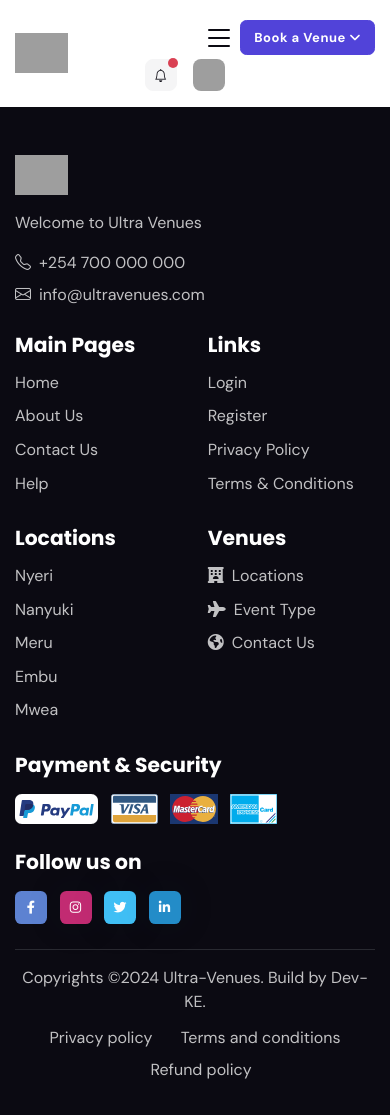
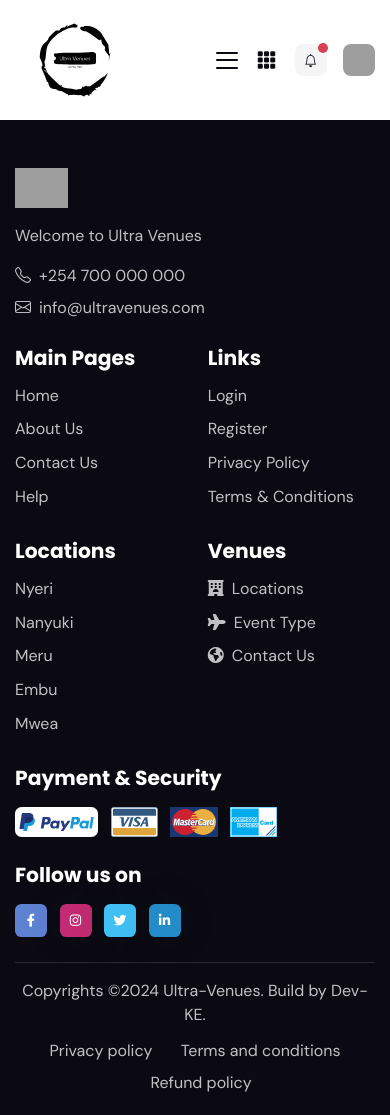
Before and after one commit to gitongatonny/ultra-venues, a PHP site: page / in a window 390 px wide. Before the commit the page ends 1079 px from the top, so only its background shows below. Run offline with PHP 8.4, Linux system fonts and the light colour scheme; grey boxes are pictures that could not be loaded.

Commit message:
Setup the new main header

```diff
--- /dev/null
+++ b/includes/header-main.php
@@ -0,0 +1,238 @@
+<!-- Header START -->
+<header class="navbar-light header-sticky">
+	<!-- Logo Nav START -->
+	<nav class="navbar navbar-expand-xl">
+		<div class="container">
+			<!-- Logo START -->
+			<a class="navbar-brand" href="index.php">
+				<img class="light-mode-item navbar-brand-item" src="assets/images/logo.svg" alt="ultra-venues-logo" style="height: 80px; width: 120px;">
+				<img class="dark-mode-item navbar-brand-item" src="assets/images/logo.svg" alt="ultra-venues-logo" style="height: 80px; width: 120px;">
+			</a>
+			<!-- Logo END -->
+
+			<!-- Responsive navbar toggler -->
+			<button class="navbar-toggler ms-auto ms-sm-0 p-0 p-sm-2" type="button" data-bs-toggle="collapse" data-bs-target="#navbarCollapse" aria-controls="navbarCollapse" aria-expanded="false" aria-label="Toggle navigation">
+				<span class="navbar-toggler-animation">
+					<span></span>
+					<span></span>
+					<span></span>
+				</span>
+        <span class="d-none d-sm-inline-block small">Menu</span>
+			</button>
+
+			<!-- Responsive category toggler -->
+			<button class="navbar-toggler ms-sm-auto mx-3 me-md-0 p-0 p-sm-2" type="button" data-bs-toggle="collapse" data-bs-target="#navbarCategoryCollapse" aria-controls="navbarCategoryCollapse" aria-expanded="false" aria-label="Toggle navigation">
+				<i class="bi bi-grid-3x3-gap-fill fa-fw"></i><span class="d-none d-sm-inline-block small">Category</span>
+			</button>
+
+			<!-- Main navbar START -->
+			<div class="navbar-collapse collapse" id="navbarCollapse">
+				<ul class="navbar-nav navbar-nav-scroll me-auto">
+
+					<!-- Nav item Locations -->
+					<li class="nav-item dropdown">
+							<a class="nav-link dropdown-toggle" href="#" id="pagesFacilities" data-bs-toggle="dropdown" aria-haspopup="true" aria-expanded="false">Find a Venue Location</a>
+							<ul class="dropdown-menu" aria-labelledby="pagesFacilities">
+								<h6 class="mb-3"><i class="bi bi-pin-map-fill text-primary me-2"></i>Locations</h6>
+								<hr class="my-2">
+								<ul class="list-unstyled">
+									<li> <a class="dropdown-item" href="#">Nyeri</a> </li>
+									<li> <a class="dropdown-item" href="#">Nanyuki</a> </li>
+									<li> <a class="dropdown-item" href="#">Embu</a> </li>
+									<li> <a class="dropdown-item" href="#">Meru</a> </li>
+									<li> <a class="dropdown-item" href="#">Mwea</a> </li>
+									<li> <a class="dropdown-item" href="#">Naromoru</a> </li>
+									<li> <a class="dropdown-item" href="#">Runyenjes</a> </li>
+									<li> <a class="dropdown-item" href="#">Nyahururu</a> </li>
+									<li> <a class="dropdown-item" href="#">Timau</a> </li>
+								</ul>
+							</ul>
+					</li>
+					<!-- Nav item Locations -->
+
+
+
+					<!-- Nav item Venue Types -->
+					<li class="nav-item dropdown">
+							<a class="nav-link dropdown-toggle" href="#" id="pagesFacilities" data-bs-toggle="dropdown" aria-haspopup="true" aria-expanded="false">Venue Types</a>
+							<ul class="dropdown-menu" aria-labelledby="pagesFacilities">
+							<h6 class="mb-3"><i class="bi bi-list-ul text-primary me-2"></i>Venue Types</h6>
+								<hr class="my-2">
+								<ul class="list-unstyled">
+									<li> <a class="dropdown-item" href="#">All</a> </li>
+									<li> <a class="dropdown-item" href="#">Hotels</a> </li>
+									<li> <a class="dropdown-item" href="#">Villas</a> </li>
+									<li> <a class="dropdown-item" href="#">Palace</a> </li>
+									<li> <a class="dropdown-item" href="#">Resorts</a> </li>
+									<li> <a class="dropdown-item" href="#">Gardens</a> </li>
+								</ul>
+							</ul>
+					</li>
+					<!-- Nav item Venue Types -->
+
+
+
+					<!-- Nav item Venue Types -->
+					<li class="nav-item dropdown">
+							<a class="nav-link dropdown-toggle" href="#" id="pagesFacilities" data-bs-toggle="dropdown" aria-haspopup="true" aria-expanded="false">Event Categories</a>
+							<ul class="dropdown-menu" aria-labelledby="pagesFacilities">
+							<h6 class="mb-3"><i class="bi bi-grid-3x3-gap text-primary me-2"></i>Event Categories</h6>
+								<hr class="my-2">
+								<ul class="list-unstyled">
+									<li> <a class="dropdown-item" href="#"><i class="fa-solid fa-umbrella-beach fa-fw me-2"></i>Wedding</a> </li>
+									<li> <a class="dropdown-item" href="#"><i class="fa-solid fa-city fa-fw me-2"></i>Personal Custom Event</a> </li>
+									<li> <a class="dropdown-item" href="#"><i class="fa-solid fa-spa fa-fw me-2"></i>Family Gathering</a> </li>
+									<li> <a class="dropdown-item" href="#"><i class="fa-solid fa-mountain-sun fa-fw me-2"></i>Graduation</a> </li>
+									<li> <a class="dropdown-item" href="#"><i class="fa-solid fa-golf-ball-tee fa-fw me-2"></i>Symposium</a> </li>
+									<li> <a class="dropdown-item" href="#"><i class="fa-solid fa-gopuram fa-fw me-2"></i>Staff Retreat</a> </li>
+									<li> <a class="dropdown-item" href="#"><i class="fa-solid fa-mountain-sun fa-fw me-2"></i>Corporate Meeting</a> </li>
+								</ul>
+							</ul>
+					</li>
+					<!-- Nav item Venue Types -->
+
+
+					<!-- Nav item Venue Offerings -->
+					<li class="nav-item dropdown">
+							<a class="nav-link dropdown-toggle" href="#" id="pagesFacilities" data-bs-toggle="dropdown" aria-haspopup="true" aria-expanded="false">Venue Offerings</a>
+							<ul class="dropdown-menu" aria-labelledby="pagesFacilities">
+
+								<li> <a class="dropdown-item" href="#">Banquet</a></li>
+								<li> <a class="dropdown-item" href="#">Conference and Meeting</a></li>
+								<li> <a class="dropdown-item" href="#">Open Garden Space</a></li>
+								<li> <a class="dropdown-item" href="#">Large Parking Area</a></li>
+								<li> <a class="dropdown-item" href="#">Food & Drinks Available</a></li>
+								<li> <a class="dropdown-item" href="#">Luggage Storage</a></li>
+								<li> <a class="dropdown-item" href="#">Summer Terrace</a></li>
+								<li> <a class="dropdown-item" href="#">DJs and MCs Available</a></li>
+							</ul>
+					</li>
+
+
+
+				</ul>
+			</div>
+			<!-- Main navbar END -->
+
+
+			<!-- Profile and Notification START -->
+			<ul class="nav flex-row align-items-center list-unstyled ms-xl-auto">
+
+				<!-- Notification dropdown START -->
+				<li class="nav-item dropdown ms-0 ms-md-3">
+					<!-- Notification button -->
+					<a class="nav-notification btn btn-light p-0 mb-0" href="#" role="button" data-bs-toggle="dropdown" aria-expanded="false" data-bs-auto-close="outside">
+						<i class="bi bi-bell fa-fw"></i>
+					</a>
+					<!-- Notification dote -->
+					<span class="notif-badge animation-blink"></span>
+
+					<!-- Notification dropdown menu START -->
+					<div class="dropdown-menu dropdown-animation dropdown-menu-end dropdown-menu-size-md shadow-lg p-0">
+						<div class="card bg-transparent">
+							<!-- Card header -->
+							<div class="card-header bg-transparent d-flex justify-content-between align-items-center border-bottom">
+								<h6 class="m-0">Notifications <span class="badge bg-danger bg-opacity-10 text-danger ms-2">4 new</span></h6>
+								<a class="small" href="#">Clear all</a>
+							</div>
+
+							<!-- Card body START -->
+							<div class="card-body p-0">
+								<ul class="list-group list-group-flush list-unstyled p-2">
+									<!-- Notification item -->
+									<li>
+										<a href="#" class="list-group-item list-group-item-action rounded notif-unread border-0 mb-1 p-3">
+											<h6 class="mb-2">New! Booking flights from New York ✈️</h6>
+											<p class="mb-0 small">Find the flexible ticket on flights around the world. Start searching today</p>
+											<span>Wednesday</span>
+										</a>
+									</li>
+									<!-- Notification item -->
+									<li>
+										<a href="#" class="list-group-item list-group-item-action rounded border-0 mb-1 p-3">
+											<h6 class="mb-2">Sunshine saving are here 🌞 save 30% or more on a stay</h6>
+											<span>15 Nov 2022</span>
+										</a>
+									</li>
+								</ul>
+							</div>
+							<!-- Card body END -->
+
+							<!-- Card footer -->
+							<div class="card-footer bg-transparent text-center border-top">
+								<a href="#" class="btn btn-sm btn-link mb-0 p-0">See all incoming activity</a>
+							</div>
+						</div>
+					</div>
+					<!-- Notification dropdown menu END -->
+				</li>
+				<!-- Notification dropdown END -->
+
+				<!-- Profile dropdown START -->
+				<li class="nav-item ms-3 dropdown">
+					<!-- Avatar -->
+					<a class="avatar avatar-sm p-0" href="#" id="profileDropdown" role="button" data-bs-auto-close="outside" data-bs-display="static" data-bs-toggle="dropdown" aria-expanded="false">
+						<img class="avatar-img rounded-2" src="assets/images/avatar/01.jpg" alt="avatar">
+					</a>
+
+					<ul class="dropdown-menu dropdown-animation dropdown-menu-end shadow pt-3" aria-labelledby="profileDropdown">
+						<!-- Profile info -->
+						<li class="px-3 mb-3">
+							<div class="d-flex align-items-center">
+								<!-- Avatar -->
+								<div class="avatar me-3">
+									<img class="avatar-img rounded-circle shadow" src="assets/images/avatar/01.jpg" alt="avatar">
+								</div>
+								<div>
+									<a class="h6 mt-2 mt-sm-0" href="#">Lori Ferguson</a>
+									<p class="small m-0">example@gmail.com</p>
+								</div>
+							</div>
+						</li>
+
+						<!-- Links -->
+						<li> <hr class="dropdown-divider"></li>
+						<li><a class="dropdown-item" href="#"><i class="bi bi-bookmark-check fa-fw me-2"></i>My Bookings</a></li>
+						<li><a class="dropdown-item" href="#"><i class="bi bi-heart fa-fw me-2"></i>My Wishlist</a></li>
+						<li><a class="dropdown-item" href="#"><i class="bi bi-gear fa-fw me-2"></i>Settings</a></li>
+						<li><a class="dropdown-item" href="#"><i class="bi bi-info-circle fa-fw me-2"></i>Help Center</a></li>
+						<li><a class="dropdown-item bg-danger-soft-hover" href="#"><i class="bi bi-power fa-fw me-2"></i>Sign Out</a></li>
+						<li> <hr class="dropdown-divider"></li>
+
+						<!-- Dark mode options START -->
+						<li>
+							<div class="nav-pills-primary-soft theme-icon-active d-flex justify-content-between align-items-center p-2 pb-0">
+								<span>Mode:</span>
+								<button type="button" class="btn btn-link nav-link text-primary-hover mb-0 p-0" data-bs-theme-value="light" data-bs-toggle="tooltip" data-bs-placement="top" data-bs-title="Light">
+									<svg xmlns="http://www.w3.org/2000/svg" width="16" height="16" fill="currentColor" class="bi bi-sun fa-fw mode-switch" viewBox="0 0 16 16">
+										<path d="M8 11a3 3 0 1 1 0-6 3 3 0 0 1 0 6zm0 1a4 4 0 1 0 0-8 4 4 0 0 0 0 8zM8 0a.5.5 0 0 1 .5.5v2a.5.5 0 0 1-1 0v-2A.5.5 0 0 1 8 0zm0 13a.5.5 0 0 1 .5.5v2a.5.5 0 0 1-1 0v-2A.5.5 0 0 1 8 13zm8-5a.5.5 0 0 1-.5.5h-2a.5.5 0 0 1 0-1h2a.5.5 0 0 1 .5.5zM3 8a.5.5 0 0 1-.5.5h-2a.5.5 0 0 1 0-1h2A.5.5 0 0 1 3 8zm10.657-5.657a.5.5 0 0 1 0 .707l-1.414 1.415a.5.5 0 1 1-.707-.708l1.414-1.414a.5.5 0 0 1 .707 0zm-9.193 9.193a.5.5 0 0 1 0 .707L3.05 13.657a.5.5 0 0 1-.707-.707l1.414-1.414a.5.5 0 0 1 .707 0zm9.193 2.121a.5.5 0 0 1-.707 0l-1.414-1.414a.5.5 0 0 1 .707-.707l1.414 1.414a.5.5 0 0 1 0 .707zM4.464 4.465a.5.5 0 0 1-.707 0L2.343 3.05a.5.5 0 1 1 .707-.707l1.414 1.414a.5.5 0 0 1 0 .708z"/>
+										<use href="#"></use>
+									</svg>
+								</button>
+								<button type="button" class="btn btn-link nav-link text-primary-hover mb-0 p-0" data-bs-theme-value="dark" data-bs-toggle="tooltip" data-bs-placement="top" data-bs-title="Dark">
+									<svg xmlns="http://www.w3.org/2000/svg" width="16" height="16" fill="currentColor" class="bi bi-moon-stars fa-fw mode-switch" viewBox="0 0 16 16">
+										<path d="M6 .278a.768.768 0 0 1 .08.858 7.208 7.208 0 0 0-.878 3.46c0 4.021 3.278 7.277 7.318 7.277.527 0 1.04-.055 1.533-.16a.787.787 0 0 1 .81.316.733.733 0 0 1-.031.893A8.349 8.349 0 0 1 8.344 16C3.734 16 0 12.286 0 7.71 0 4.266 2.114 1.312 5.124.06A.752.752 0 0 1 6 .278zM4.858 1.311A7.269 7.269 0 0 0 1.025 7.71c0 4.02 3.279 7.276 7.319 7.276a7.316 7.316 0 0 0 5.205-2.162c-.337.042-.68.063-1.029.063-4.61 0-8.343-3.714-8.343-8.29 0-1.167.242-2.278.681-3.286z"/>
+										<path d="M10.794 3.148a.217.217 0 0 1 .412 0l.387 1.162c.173.518.579.924 1.097 1.097l1.162.387a.217.217 0 0 1 0 .412l-1.162.387a1.734 1.734 0 0 0-1.097 1.097l-.387 1.162a.217.217 0 0 1-.412 0l-.387-1.162A1.734 1.734 0 0 0 9.31 6.593l-1.162-.387a.217.217 0 0 1 0-.412l1.162-.387a1.734 1.734 0 0 0 1.097-1.097l.387-1.162zM13.863.099a.145.145 0 0 1 .274 0l.258.774c.115.346.386.617.732.732l.774.258a.145.145 0 0 1 0 .274l-.774.258a1.156 1.156 0 0 0-.732.732l-.258.774a.145.145 0 0 1-.274 0l-.258-.774a1.156 1.156 0 0 0-.732-.732l-.774-.258a.145.145 0 0 1 0-.274l.774-.258c.346-.115.617-.386.732-.732L13.863.1z"/>
+										<use href="#"></use>
+									</svg>
+								</button>
+								<button type="button" class="btn btn-link nav-link text-primary-hover mb-0 p-0 active" data-bs-theme-value="auto" data-bs-toggle="tooltip" data-bs-placement="top" data-bs-title="Auto">
+									<svg xmlns="http://www.w3.org/2000/svg" width="16" height="16" fill="currentColor" class="bi bi-circle-half fa-fw mode-switch" viewBox="0 0 16 16">
+										<path d="M8 15A7 7 0 1 0 8 1v14zm0 1A8 8 0 1 1 8 0a8 8 0 0 1 0 16z"/>
+										<use href="#"></use>
+									</svg>
+								</button>
+							</div>
+						</li>
+						<!-- Dark mode options END-->
+					</ul>
+				</li>
+				<!-- Profile dropdown END -->
+			</ul>
+			<!-- Profile and Notification START -->
+
+		</div>
+	</nav>
+	<!-- Logo Nav END -->
+</header>
+<!-- Header END -->
--- a/index.php
+++ b/index.php
@@ -13,7 +13,7 @@
 
     <body>
         <!-- Header START -->
-        <?php include "includes/header-navbar.php";?>
+        <?php include "includes/header-main.php";?>
         <!-- Header END -->
 
         <main>
--- a/sample-page.php
+++ b/sample-page.php
@@ -13,7 +13,7 @@
 
     <body>
         <!-- Header START -->
-        <?php include "includes/header-navbar.php";?>
+        <?php include "includes/header-main.php";?>
         <!-- Header END -->
 
         <main>
```
Also changed, not shown: includes/header-2.php (renamed from includes/header-navbar.php).
